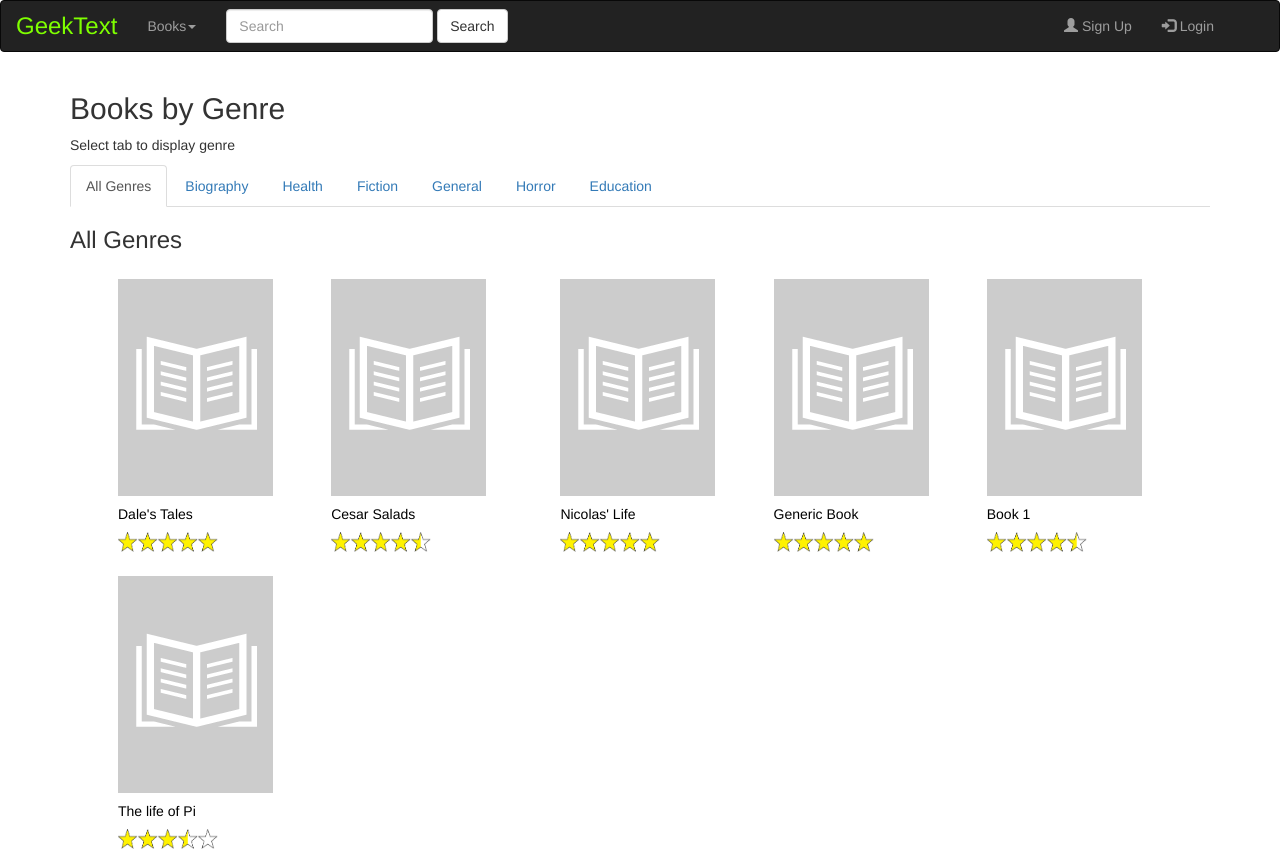
After one commit to Dpereira91/Geek_text, a PHP site: page /book_genre.php in a window 1280 px wide. The commit adds this page. Run offline with PHP 8.4, Linux system fonts and the light colour scheme; data comes from the database, SQL or seed files in the repository; some libraries are stand-ins or nearby versions.

Commit message:
book browsing

```diff
--- /dev/null
+++ b/book_genre.php
@@ -0,0 +1,79 @@
+<html lang="en">
+<head>
+<meta charset="UTF-8">
+<link rel="stylesheet" type="text/css" href="style.css">
+<title>Books</title>
+</head>
+<body>
+
+<?php
+	include("header.php");
+	$link = mysqli_connect("localhost", "root", "", "geek_text");
+
+
+	// Get the list of all genres in DB
+	$genres = "SELECT distinct genre FROM books";
+	$genresList = mysqli_query($link, $genres);
+?>
+
+
+
+<div class="container">
+  <h2>Books by Genre</h2>
+  <p>Select tab to display genre</p>
+
+<!-- Create Dynamic tabs heading using all available genres from db -->
+  <ul class="nav nav-tabs">
+    <li class="active"><a data-toggle="tab" href="#home">All Genres</a></li>
+    <?php while( $genresRow=mysqli_fetch_array($genresList)){
+    	echo '<li><a data-toggle="tab" href="#menu' .$genresRow['genre']. '">' . $genresRow['genre']. '</a></li>';
+    }?>
+  </ul>
+
+  <div class="tab-content">
+  	<!-- Display of All Books Tab -->
+    <div id="home" class="tab-pane fade in active">
+      <h3>All Genres</h3>
+      <?php
+		$sql = "SELECT * FROM books";
+		$bookList = mysqli_query($link, $sql);
+
+
+		echo'<div style="display:flex; flex-wrap: wrap;">';
+		while ($row=mysqli_fetch_array($bookList)) {
+			include("display_book_helper.php");
+		}
+		?>
+		</div>
+	</div>
+
+	<!-- Display of books Specific by genre -->
+    <?php
+    $genres = "SELECT distinct genre FROM books";
+	$genresList = mysqli_query($link, $genres);
+	// Echo Genre selected
+	while( $genresRow=mysqli_fetch_array($genresList)) {
+		$current = $genresRow['genre'];
+		echo '<div id="menu'. $genresRow['genre'] . '"' . 'class="tab-pane fade">';
+	  	echo '<h3>' . $genresRow['genre']. '</h3>';
+
+	// Echo all books for the specified genre
+	    $sql = "SELECT * FROM books WHERE genre = '$current'";
+	    $bookList = mysqli_query($link, $sql);
+		echo'<div style="display:flex; flex-wrap: wrap;">';
+		while ($row=mysqli_fetch_array($bookList)) {
+			include("display_book_helper.php");
+		}
+	echo '</div>';
+  	echo '</div>';
+      }
+      ?>
+</div>
+
+
+<style>
+	<?php include("style.css"); ?>
+</style>
+
+</body>
+</html>
--- /dev/null
+++ b/display_book_helper.php
@@ -0,0 +1,32 @@
+
+<?php
+echo'<a class="ai" href=""><figure><img class="imgi" src="default_book.png" alt=""><figcaption>' . $row["title"] . '</figcaption><figcaption>';
+if ( $row['rating'] <= '1' ) {
+	echo'<img src="ratings/1.png" style="width:100px; height:20px;">';
+}
+elseif ($row['rating']>'1' && $row['rating']<='1.5') {
+	echo'<img src="ratings/1-5.png" style="width:100px; height:20px;">';
+}
+elseif ($row['rating']>'1.5' && $row['rating']<='2') {
+	echo'<img src="ratings/2.png" style="width:100px; height:20px;">';
+}
+elseif ($row['rating']>'2' && $row['rating']<='2.5') {
+	echo'<img src="ratings/2-5.png" style="width:100px; height:20px;">';
+}
+elseif ($row['rating']>'2.5' && $row['rating']<='3') {
+	echo'<img src="ratings/3.png" style="width:100px; height:20px;">';
+}
+elseif ($row['rating']>'3' && $row['rating']<='3.5') {
+	echo'<img src="ratings/3-5.png" style="width:100px; height:20px;">';
+}
+elseif ($row['rating']>'3.5' && $row['rating']<='4') {
+	echo'<img src="ratings/4.png" style="width:100px; height:20px;">';
+}
+elseif ($row['rating']>'4' && $row['rating']<='4.5') {
+	echo'<img src="ratings/4-5.png" style="width:100px; height:20px;">';
+}
+elseif ($row['rating']>'4.5') {
+	echo'<img src="ratings/5.png" style="width:100px; height:20px;">';
+}
+echo'</figcaption></figure></a>';
+?>
--- a/header.php
+++ b/header.php
@@ -17,9 +17,9 @@
       <li class="dropdown"><a class="dropdown-toggle" data-toggle="dropdown" href="#">Books<span class="caret"></span></a>
         <ul class="dropdown-menu">
 		  <li><a href="./books.php">All</a></li>
-          <li><a href="#">Genre</a></li>
+          <li><a href="book_genre.php">Genre</a></li>
           <li><a href="#">Best Seller</a></li>
-          <li><a href="#">Top Rated</a></li>
+          <li><a href="book_rating.php">Rating</a></li>
         </ul>
       </li>
     </ul>
@@ -46,6 +46,10 @@
      					</li>';
 				}
     ?>
+
+     <li style="float:right;">
+        <a style="display:block; color:white; text-align:center; padding:15px 25px; text-decoration:none;" href="./shopping_cart.php"></a>
+     </li>
     </ul>
   </div>
 </nav>
--- a/style.css
+++ b/style.css
@@ -9,3 +9,57 @@
 .radio_item:checked + label {
 	opacity: 0.3;
 }
+
+.ai {
+	display: inline-block;
+	margin-bottom: 8px;
+	width: calc(25% - 4px);
+	margin-left: 16px;
+	text-decoration: none;
+	color: black;
+}
+.ai:nth-of-type(2n) {
+	margin-right: 0;
+}
+@media screen and (min-width: 50em) {
+	.ai {
+		width: calc(18% - 8px);
+	}
+	.ai:nth-of-type(2n) {
+		margin-right: 16px;
+	}
+	.ai:nth-of-type(4n) {
+		margin-right: 0;
+	}
+}
+.ai:hover .imgi {
+	transform: scale(1.10);
+}
+figure {
+	margin-left: 32px;
+	margin-top: 16px;
+	overflow: hidden;
+}
+figcaption {
+	margin-top: 8px;
+}
+.imgi {
+	border: none;
+	max-width: 100%;
+	height: auto;
+	display: block;
+	background: #ccc;
+	transition: transform .2s ease-in-out;
+}
+.p .ai {
+	display: inline;
+	font-size: 14px;
+	margin: 0;
+	text-decoration: underline;
+	color: blue;
+}
+.p {
+	text-align: center;
+	font-size: 14px;
+	padding-top: 100px;
+}
```
Also changed, not shown: book_rating.php (added, +74 -0 lines).
